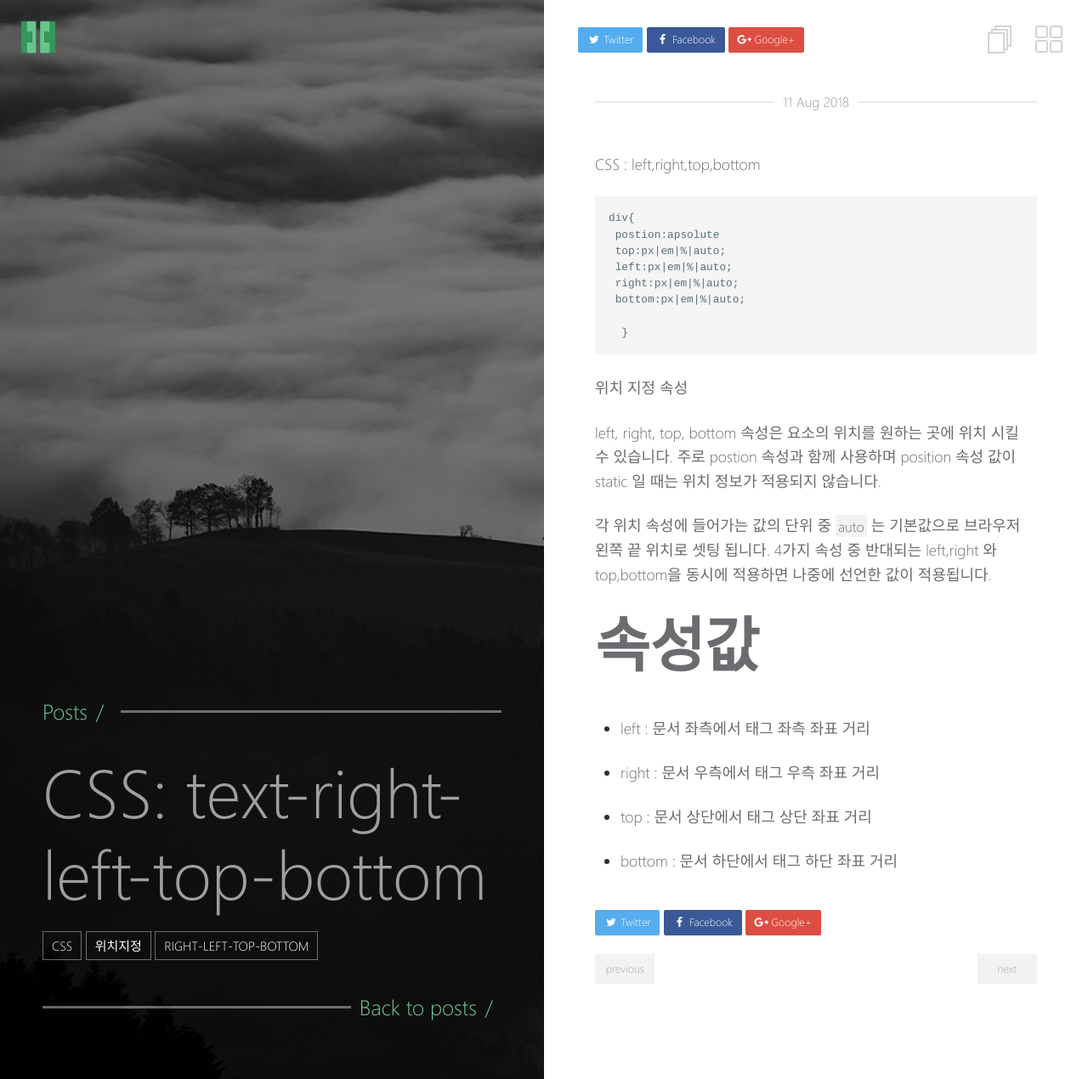
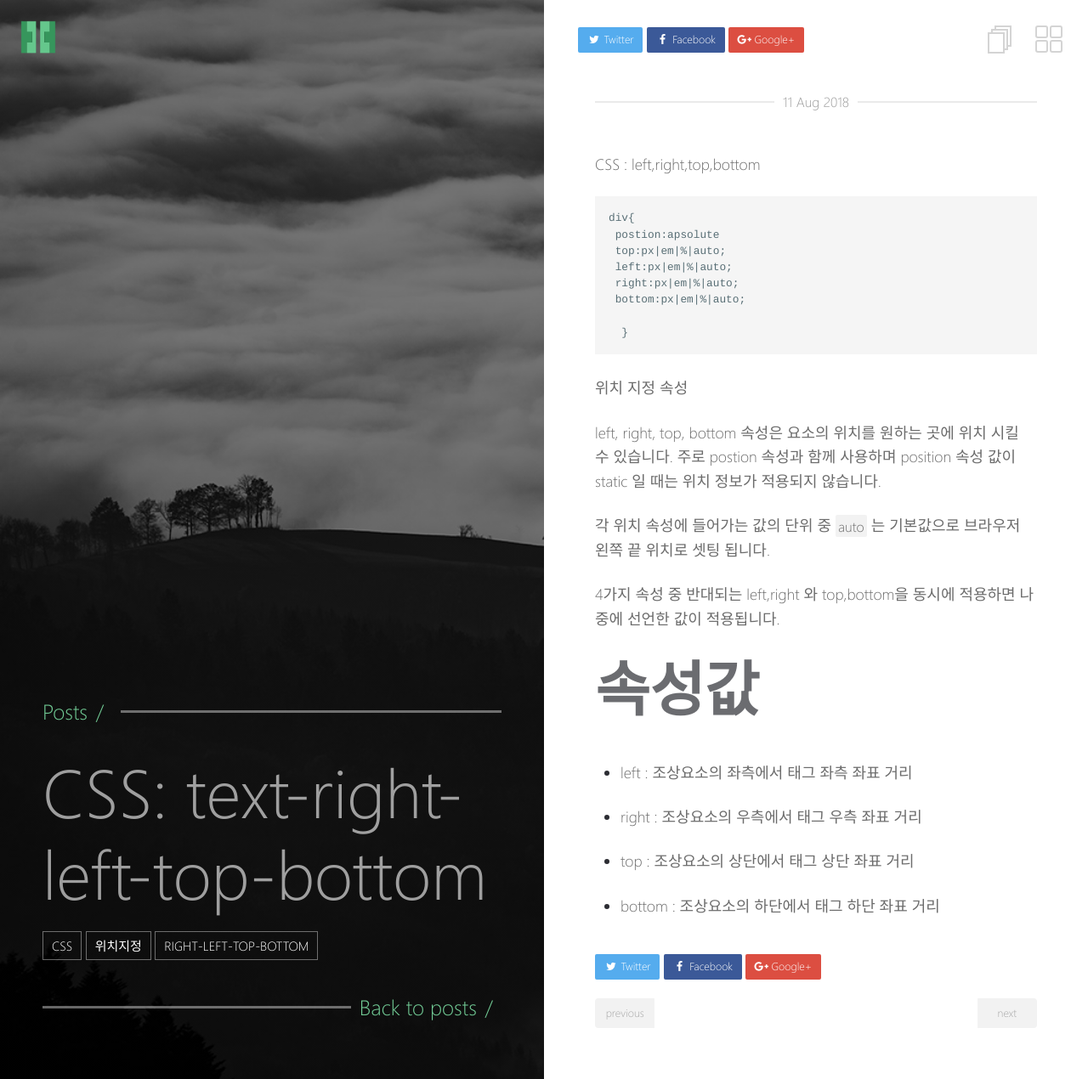
Before and after one commit to yubobae/yubobae.github.com, a Jekyll site: the page built from _posts/css/2018-08-11-right-left-top-bottom.md, in a window 1280 px wide. Shown: the whole page at 85% size. Built offline with Jekyll 4.4.1, drawn with Linux system fonts in a browser that asks for light colours.

Commit message:
Update 2018-08-11-right-left-top-bottom.md

```diff
--- a/_posts/css/2018-08-11-right-left-top-bottom.md
+++ b/_posts/css/2018-08-11-right-left-top-bottom.md
@@ -26,14 +26,15 @@ left, right, top, bottom 속성은 요소의 위치를 원하는 곳에 위치
 
 각 위치 속성에 들어가는 값의 단위 중 `auto` 는
 기본값으로 브라우저 왼쪽 끝 위치로 셋팅 됩니다.
+
 4가지 속성 중 반대되는 left,right 와 top,bottom을 동시에 적용하면 나중에 선언한 값이 적용됩니다.
 
 # 속성값
 
-- left : 문서 좌측에서 태그 좌측 좌표 거리
+- left : 조상요소의 좌측에서 태그 좌측 좌표 거리
 
-- right : 문서 우측에서 태그 우측 좌표 거리
+- right : 조상요소의 우측에서 태그 우측 좌표 거리
 
-- top : 문서 상단에서 태그 상단 좌표 거리
+- top : 조상요소의 상단에서 태그 상단 좌표 거리
 
-- bottom : 문서 하단에서 태그 하단 좌표 거리
+- bottom : 조상요소의 하단에서 태그 하단 좌표 거리
```
